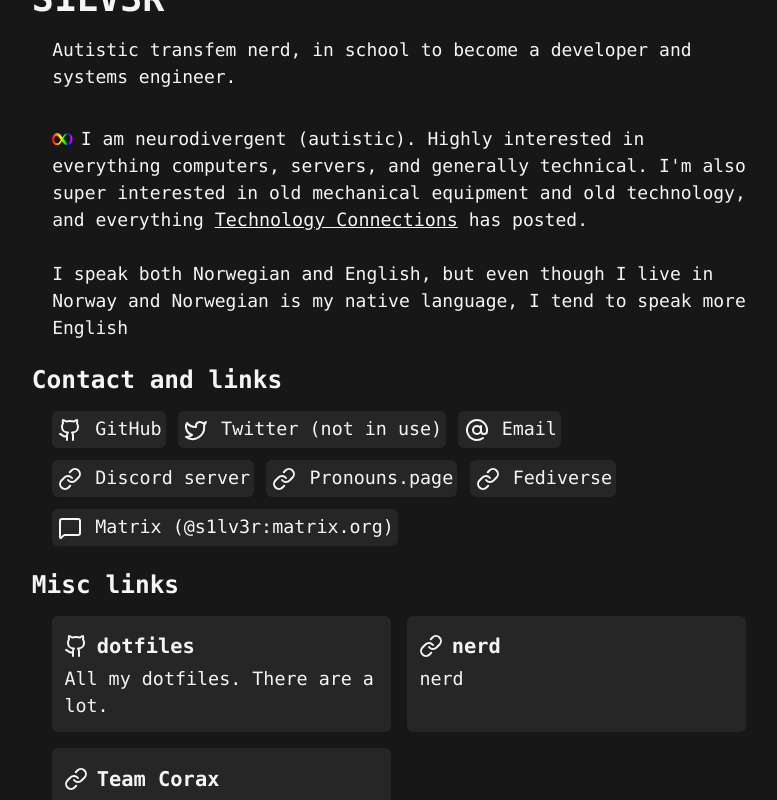
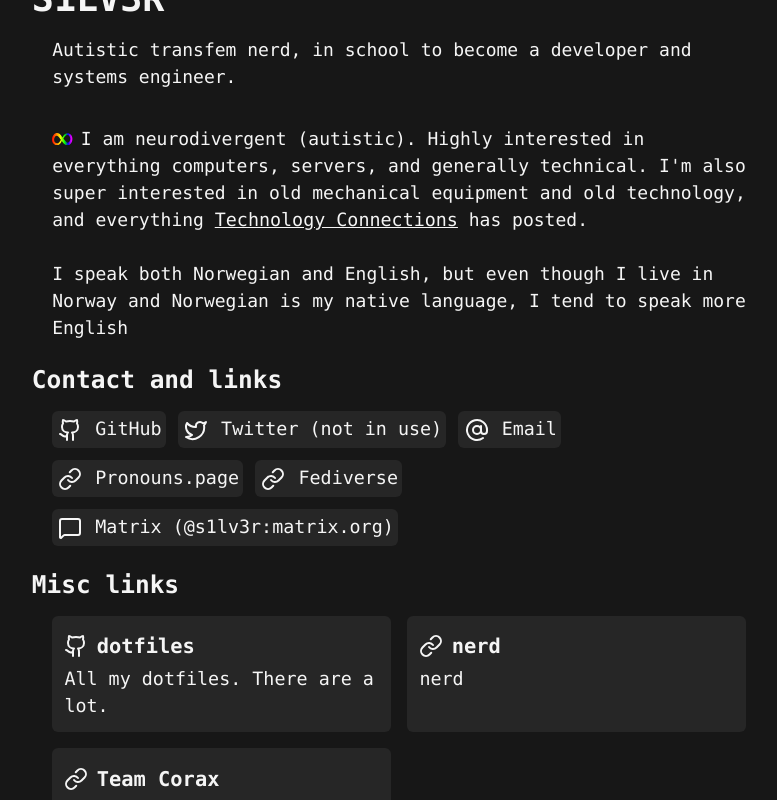
Before and after one commit to s1lv3r-website/svelte-landing, a SvelteKit app: page / in a window 1280 px wide. Shown: the whole page, without its empty margins (241-1018 px from the left). Built offline with nearby package versions, Linux system fonts and the light colour scheme.

Commit message:
Remove discord

```diff
--- a/src/routes/+page.svelte
+++ b/src/routes/+page.svelte
@@ -7,7 +7,6 @@
     { title: 'GitHub', link: 'https://github.com/theS1LV3R', icon: Github },
     { title: 'Twitter (not in use)', link: 'https://twitter.com/@theS1LV3R', icon: Twitter },
     { title: 'Email', link: 'mailto:me@s1lv3r.codes', icon: AtSign },
-    { title: 'Discord server', link: 'https://s1lv3r.codes/discord', icon: Link },
     { title: 'Pronouns.page', link: 'https://pronouns.page/u/s1lv3r', icon: Link, rel: 'me' },
     { title: 'Fediverse', link: 'https://snug.moe/@zoe', icon: Link },
     { title: 'Matrix (@s1lv3r:matrix.org)', link: 'https://matrix.to/#/@s1lv3r:matrix.org', icon: MessageSquare },
```
